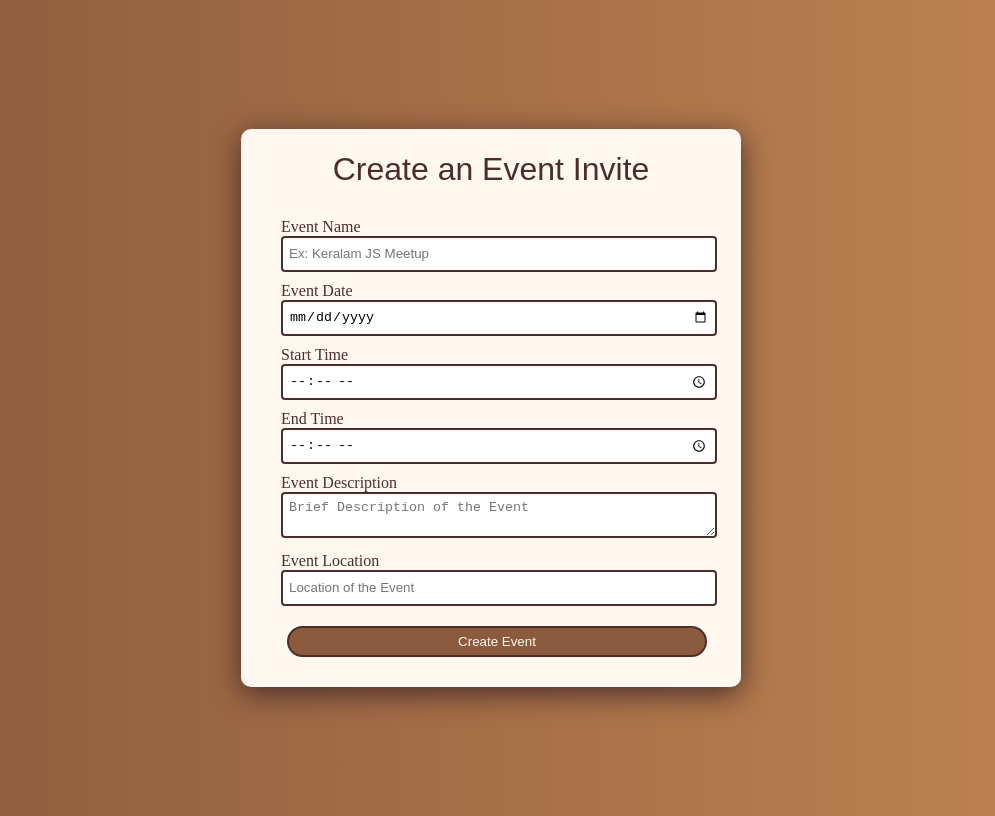
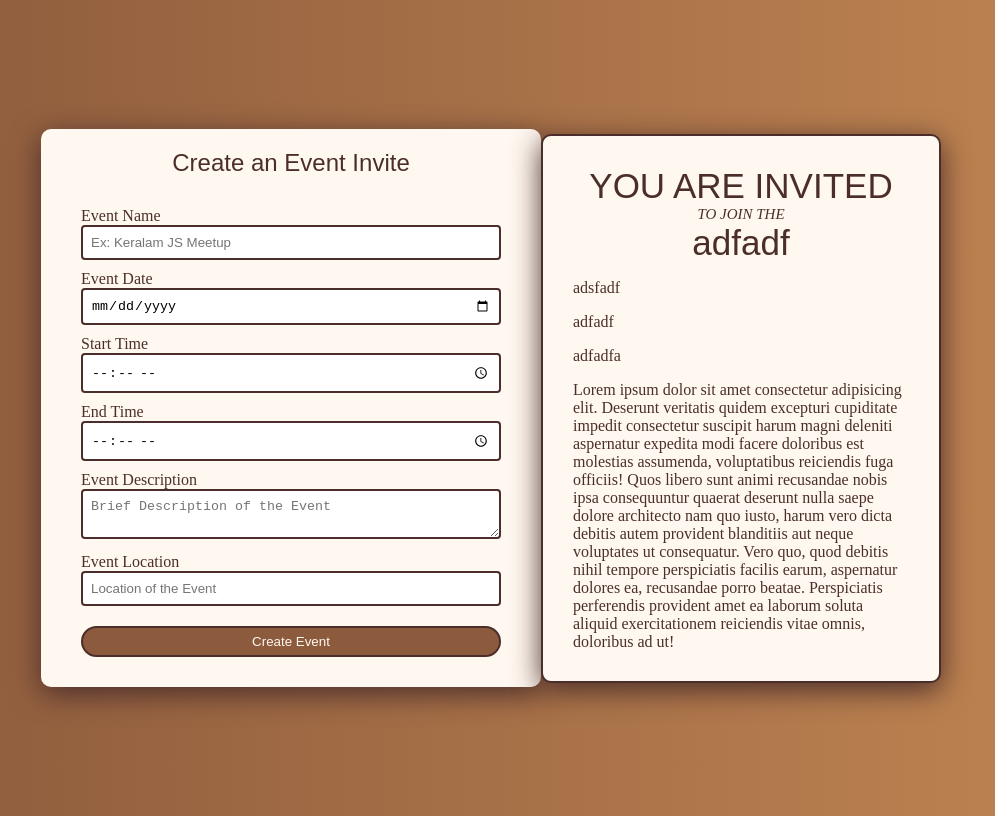
Before and after one commit to blacysins/Event-Invitation-Creator, a plain HTML site: page index.html in a window 1280 px wide. Shown: the whole page, without its empty margins (149-1144 px from the left). Drawn offline with Linux system fonts and the light colour scheme; a web font is replaced by a local one.

Commit message:
add invitation card

```diff
--- a/index.html
+++ b/index.html
@@ -3,7 +3,7 @@
   <head>
     <meta charset="UTF-8" />
     <meta name="viewport" content="width=device-width, initial-scale=1.0" />
-    <title>Document</title>
+    <title>Event Invite</title>
     <link rel="stylesheet" href="style.css" />
     <script defer src="main.js"></script>
     <link rel="preconnect" href="https://fonts.googleapis.com" />
@@ -14,7 +14,7 @@
     />
   </head>
   <body>
-    <main>
+    <section class="form">
       <form id="event-form" novalidate>
         <div><h1 class="bbh-bogle-regular">Create an Event Invite</h1></div>
         <div class="event">
@@ -22,7 +22,6 @@
             <label for="event-name">Event Name</label>
             <input
               type="text"
-              name=""
               id="event-name"
               placeholder="Ex: Keralam JS Meetup"
               required
@@ -30,21 +29,20 @@
           </div>
           <div class="label-input">
             <label for="event-date">Event Date</label>
-            <input type="date" name="" id="event-date" required />
+            <input type="date" id="event-date" required />
           </div>
           <div class="label-input">
             <label for="start-time">Start Time</label>
-            <input type="time" required />
+            <input type="time" id="start-time" required />
           </div>
           <div class="label-input">
             <label for="end-time">End Time</label>
-            <input type="time" name="" id="end-time" required />
+            <input type="time" id="end-time" required />
           </div>
           <div class="label-input">
             <label for="event-description">Event Description</label
             ><textarea
               rows="2"
-              name=""
               id="event-description"
               placeholder="Brief Description of the Event"
               required
@@ -54,7 +52,6 @@
             <label for="event-location">Event Location</label
             ><input
               type="text"
-              name=""
               id="event-location"
               placeholder="Location of the Event"
               required
@@ -71,6 +68,27 @@
           <p class="validate">Please fill in all fields</p>
         </div>
       </div>
-    </main>
+    </section>
+    <section class="invitation">
+      <p class="bbh-bogle-regular" id="heading">YOU ARE INVITED</p>
+      <p id="join">TO JOIN THE</p>
+      <p id="invite-name" class="bbh-bogle-regular">adfadf</p>
+      <p id="invite-date">adsfadf</p>
+      <p id="invite-schedule">adfadf</p>
+      <p id="invite-location">adfadfa</p>
+      <p id="invite-description">
+        Lorem ipsum dolor sit amet consectetur adipisicing elit. Deserunt
+        veritatis quidem excepturi cupiditate impedit consectetur suscipit harum
+        magni deleniti aspernatur expedita modi facere doloribus est molestias
+        assumenda, voluptatibus reiciendis fuga officiis! Quos libero sunt animi
+        recusandae nobis ipsa consequuntur quaerat deserunt nulla saepe dolore
+        architecto nam quo iusto, harum vero dicta debitis autem provident
+        blanditiis aut neque voluptates ut consequatur. Vero quo, quod debitis
+        nihil tempore perspiciatis facilis earum, aspernatur dolores ea,
+        recusandae porro beatae. Perspiciatis perferendis provident amet ea
+        laborum soluta aliquid exercitationem reiciendis vitae omnis, doloribus
+        ad ut!
+      </p>
+    </section>
   </body>
 </html>
--- a/main.js
+++ b/main.js
@@ -1,29 +1,33 @@
-const form = document.querySelector("#event-form button");
+const sectionForm = document.querySelector(".form");
+const sectionInvitation = document.querySelector(".invitation");
+const form = document.querySelector("#event-form");
 const backgroundOverlay = document.querySelector("#background-overlay");
 const closeBtn = document.querySelector("#closeBtn");
 
-form.addEventListener("click", (e) => {
-  const fields = document.querySelectorAll("input, textarea");
+form.addEventListener("submit", (e) => {
+  e.preventDefault();
+
+  const fields = form.querySelectorAll("input, textarea");
 
   let hasEmpty = false;
   fields.forEach((field) => {
-    if (field.value.trim() == "") {
+    if (field.value.trim() === "") {
       hasEmpty = true;
     }
   });
 
   if (hasEmpty) {
-    e.preventDefault();
     backgroundOverlay.classList.add("show");
+  } else {
   }
 });
 
-closeBtn.addEventListener("click", (e) => {
+closeBtn.addEventListener("click", () => {
   backgroundOverlay.classList.remove("show");
 });
 
 backgroundOverlay.addEventListener("click", (e) => {
-  if (e.target == backgroundOverlay) {
+  if (e.target === backgroundOverlay) {
     backgroundOverlay.classList.remove("show");
   }
 });
--- a/style.css
+++ b/style.css
@@ -1,3 +1,9 @@
+*,
+*::after,
+*::before {
+  box-sizing: border-box;
+}
+
 body {
   min-height: 100vh;
   background: linear-gradient(to right, #8c5a3c, #c08552);
@@ -7,15 +13,63 @@ body {
   align-items: center;
 }
 
-main {
+.form {
   background-color: #fff8f0;
   border-radius: 10px;
   width: 500px;
   box-shadow: #4b2e2b 0px 7px 29px 0px;
 }
 
+.invitation {
+  background-color: #fff8f0;
+  border: 2px solid #4b2e2b;
+  border-radius: 10px;
+  text-align: center;
+  box-shadow: #4b2e2b 0px 7px 29px 0px;
+  width: 400px;
+}
+
+#join {
+  font-style: italic;
+  font-weight: 100;
+  font-size: 15px;
+  padding: 0;
+  margin: 0;
+}
+
+#heading,
+#invite-name {
+  font-weight: 500;
+  font-size: 35px;
+  padding: 0;
+  margin: 0;
+}
+
+#heading {
+  margin-top: 30px;
+}
+
+#invite-date,
+#invite-schedule,
+#invite-location,
+#invite-description {
+  text-align: left;
+  padding-left: 30px;
+  padding-right: 30px;
+}
+
+#invite-description {
+  margin-bottom: 30px;
+}
+
 h1 {
   text-align: center;
+}
+
+.playwrite-au-sa-guides-regular {
+  font-family: "Playwrite AU SA Guides", cursive;
+  font-weight: 400;
+  font-style: normal;
 }
 
 .bbh-bogle-regular {
@@ -37,11 +91,7 @@ textarea {
   border-radius: 4px;
   border: 2px solid #4b2e2b;
   width: 100%;
-  padding: 6px;
-}
-
-input {
-  height: 20px;
+  padding: 8px;
 }
 
 label {
@@ -55,13 +105,14 @@ button {
   padding: 6px;
   border-radius: 20px;
   margin-top: 10px;
-  margin-left: 6px;
+  transition: background-color 0.3s ease;
+
   background: #8c5a3c;
+  cursor: pointer;
 }
 
 button:hover {
   background: #c08552;
-  transition: background-color 0.3s ease;
 }
 
 .background-overlay {
@@ -107,4 +158,5 @@ button:hover {
   right: 20px;
   cursor: pointer;
   font-size: 20px;
+  color: #fff8f0;
 }
```
